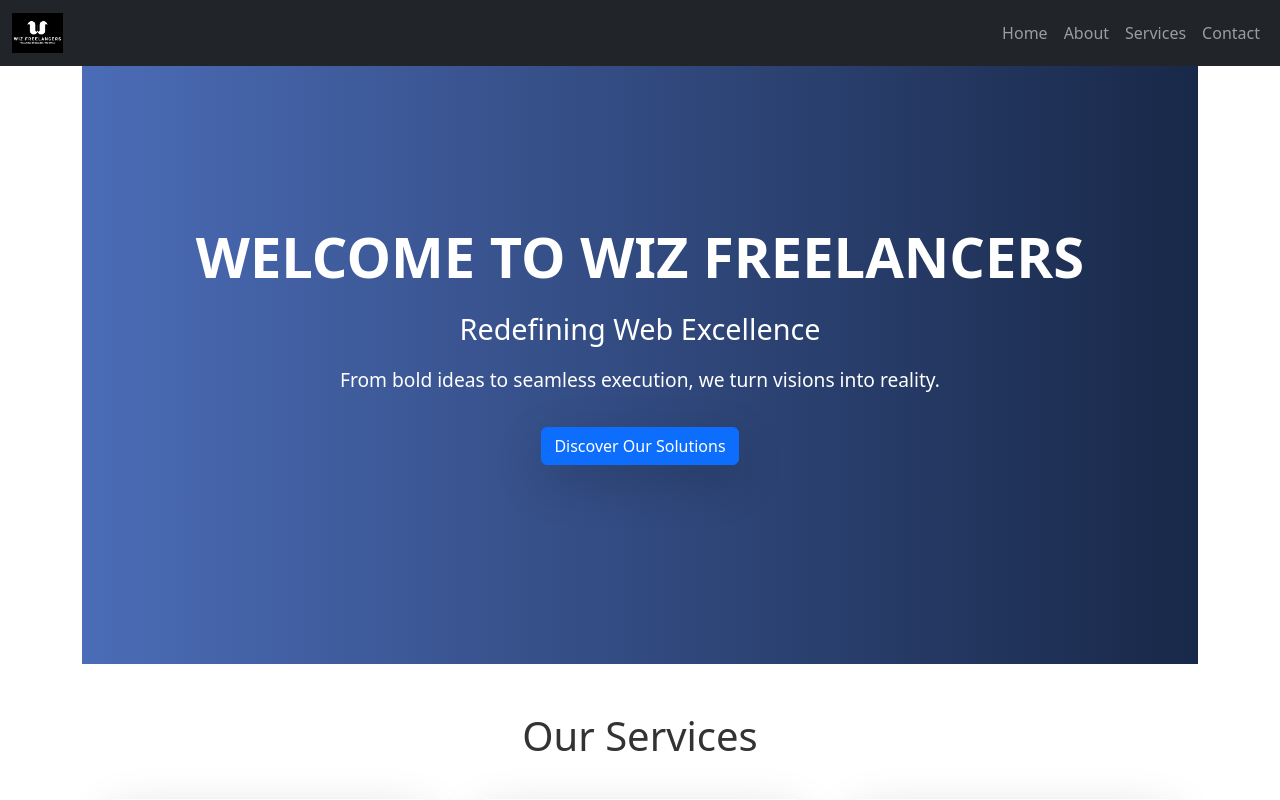
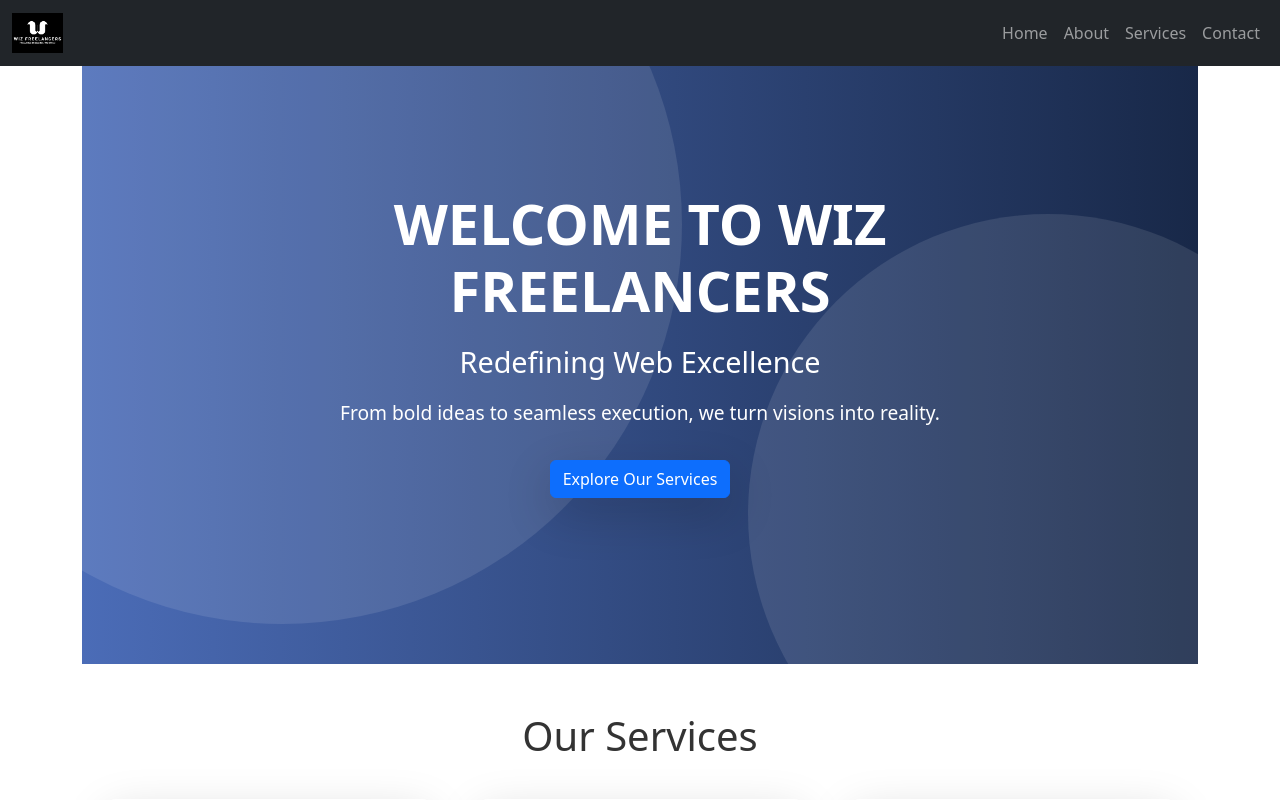
Before and after one commit to wiz-freelancers/wizfreelancers, a React (Create React App) app in the folder wiz/: page / in a window 1280 px wide. Shown: the top 800 px of the page. Built offline with nearby package versions, Linux system fonts and the light colour scheme.

Commit message:
first commit

```diff
--- a/wiz/src/components/Home.jsx
+++ b/wiz/src/components/Home.jsx
@@ -11,19 +11,18 @@
   return (
     <>
       {/* Hero Section */}
-      <div className="hero-section">
-  <div className="container">
-    <div className="row align-items-center justify-content-center text-center">
-      <div className="col-lg-12">
-        <h1 className="hero-title">WELCOME TO WIZ FREELANCERS</h1>
-        <p className="hero-slogan">Redefining Web Excellence</p>
-        <p className="hero-subtitle">From bold ideas to seamless execution, we turn visions into reality.</p>
-        <Link to="/services" className="hero-btn btn btn-primary shadow-lg hover-btn">Discover Our Solutions</Link>
-      </div>
-    </div>
-  </div>
-  <div className="shape-background"></div>
-</div>
+      <section className="hero-section">
+        <div className="hero-content">
+          <h1 className="hero-title">WELCOME TO WIZ FREELANCERS</h1>
+          <p className="hero-slogan">Redefining Web Excellence</p>
+          <p className="hero-subtitle">From bold ideas to seamless execution, we turn visions into reality.</p>
+          <Link to="/services" className="hero-btn btn btn-primary shadow-lg hover-btn">Explore Our Services</Link>
+        </div>
+        <div className="hero-shapes">
+          <div className="hero-shape-1"></div>
+          <div className="hero-shape-2"></div>
+        </div>
+      </section>
 
 
 
```
